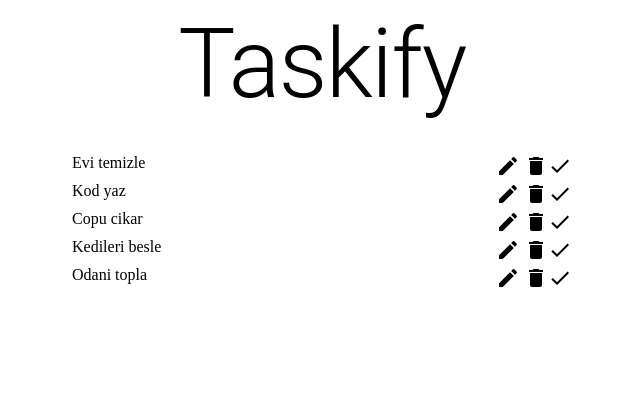
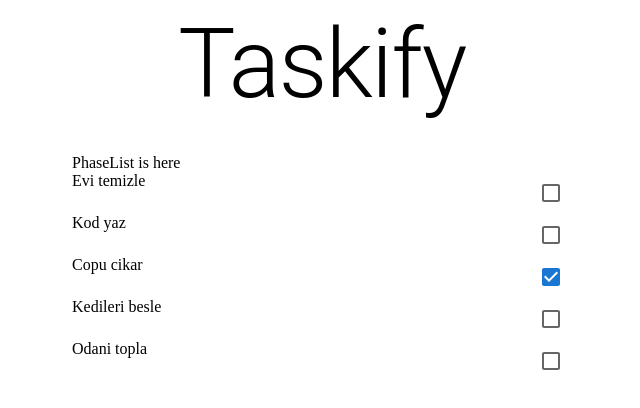
Before and after one commit to mcanozkulekci/Taskify, a React (Create React App) app: page / in a window 1280 px wide. Shown: the top 408 px of the page, without its empty margins (318-958 px from the left). Built offline with nearby package versions, Linux system fonts and the light colour scheme.

Commit message:
checkboxes added, and unnecesaary icons removed

```diff
--- a/src/App.tsx
+++ b/src/App.tsx
@@ -5,10 +5,12 @@ import { Box } from '@mui/material';
 
 import { Task } from './types/Task';
 import TaskList from './components/TaskList';
+import PhaseList from './components/PhaseList';
 
 const App: React.FC = () => {
   const [task, setTask] = useState<string>('');
   const [tasks, setTasks] = useState<Task[]>([]);
+  // const [phaseList, setPhaseList] = useState<TaskList[]>([]);
 
   return (
     <div className="App" style={{ justifyContent: 'center', display: 'flex' }}>
@@ -28,7 +30,8 @@ const App: React.FC = () => {
         >
           Taskify
         </Typography>
-        <TaskList tasks={MOCK_TASKS} setTasks={setTasks} />
+        <PhaseList />
+        <TaskList tasks={MOCK_TASKS} setTasks={setTasks} phase={1} />
       </Box>
     </div>
   );
--- a/src/components/MockTasks.ts
+++ b/src/components/MockTasks.ts
@@ -5,25 +5,30 @@ export const MOCK_TASKS = [
     id: 1,
     task: 'Evi temizle',
     isDone: false,
+    phase: 1,
   }),
   new Task({
     id: 2,
     task: 'Kod yaz',
     isDone: false,
+    phase: 2,
   }),
   new Task({
     id: 3,
     task: 'Copu cikar',
     isDone: true,
+    phase: 3,
   }),
   new Task({
     id: 4,
     task: 'Kedileri besle',
     isDone: false,
+    phase: 2,
   }),
   new Task({
     id: 5,
     task: 'Odani topla',
     isDone: false,
+    phase: 3,
   }),
 ];
--- a/src/components/PhaseList.tsx
+++ b/src/components/PhaseList.tsx
@@ -1,7 +1,13 @@
 import React from 'react';
+import { Task } from '../types/Task';
+import TaskList from './TaskList';
+
+interface PhaseListProps {
+  tasks: Task[];
+}
 
 const PhaseList = () => {
-  return <div>PhaseList</div>;
+  return <> PhaseList is here</>;
 };
 
 export default PhaseList;
--- a/src/components/SingleTask.tsx
+++ b/src/components/SingleTask.tsx
@@ -1,8 +1,9 @@
-import React from 'react';
+import React, { useState } from 'react';
 import { Task } from '../types/Task';
 import EditIcon from '@mui/icons-material/Edit';
 import DoneIcon from '@mui/icons-material/Done';
 import DeleteIcon from '@mui/icons-material/Delete';
+import { Checkbox } from '@mui/material';
 
 interface SingleTaskProps {
   task: Task;
@@ -15,23 +16,41 @@ const SingleTask: React.FC<SingleTaskProps> = ({
   tasks,
   setTasks,
 }: SingleTaskProps) => {
+  const [checked, setChecked] = useState<boolean>(false);
+  const handleDone = (id: number | undefined) => {
+    // Taskin  oldugu list degisiir ve icindeki tasklaroin  idsi, handleDone fonksiyonuna
+    // parametre olarak gelen idye esit olan taskin butun bilgileri ayni kalirken diger kosulda
+    // isDone attribute u tam tersine doner.
+
+    setTasks(
+      tasks.map((task) =>
+        task.id === id ? { ...task, isDone: !task.isDone } : task
+      )
+    );
+  };
+  const handleChange = (event: React.ChangeEvent<HTMLInputElement>) => {
+    setChecked(event.target.checked);
+  };
+  console.log(task.isDone);
   return (
-    <form
-      action=""
-      style={{ justifyContent: 'space-between', display: 'flex' }}
-    >
+    <form style={{ justifyContent: 'space-between', display: 'flex' }}>
       <span>{task.task}</span>
       <div>
-        <span className="icon">
-          <EditIcon />
-        </span>
-        <span className="icon">
-          {' '}
-          <DeleteIcon />
-        </span>
-        <span className="icon">
-          <DoneIcon />
-        </span>
+        {task.isDone ? (
+          <Checkbox
+            checked={!checked}
+            onChange={handleChange}
+            onClick={() => handleDone(task.id)}
+            inputProps={{ 'aria-label': 'controlled' }}
+          />
+        ) : (
+          <Checkbox
+            checked={checked}
+            onChange={handleChange}
+            onClick={() => handleDone(task.id)}
+            inputProps={{ 'aria-label': 'controlled' }}
+          />
+        )}
       </div>
     </form>
   );
--- a/src/components/TaskList.tsx
+++ b/src/components/TaskList.tsx
@@ -1,4 +1,3 @@
-import { Grid } from '@mui/material';
 import React from 'react';
 import { Task } from '../types/Task';
 import SingleTask from './SingleTask';
@@ -6,6 +5,7 @@ import SingleTask from './SingleTask';
 interface TaskListProps {
   tasks: Task[];
   setTasks: React.Dispatch<React.SetStateAction<Task[]>>;
+  phase: number;
 }
 
 const TaskList: React.FC<TaskListProps> = ({
@@ -13,8 +13,7 @@ const TaskList: React.FC<TaskListProps> = ({
   setTasks,
 }: TaskListProps) => {
   return (
-    <Grid sx={{ flexGrow: 1 }} container spacing={2}>
-      <Grid item xs={12}>
+    <div className="tasks">
       {tasks.map((task) => (
         <SingleTask
           task={task}
@@ -23,8 +22,7 @@ const TaskList: React.FC<TaskListProps> = ({
           setTasks={setTasks}
         />
       ))}
-      </Grid>
-    </Grid>
+    </div>
   );
 };
 
--- a/src/types/Task.ts
+++ b/src/types/Task.ts
@@ -2,11 +2,13 @@ export class Task {
   id: number | undefined;
   task: string | undefined;
   isDone: boolean | undefined;
+  phase: number | undefined;
 
   constructor(initializer?: any) {
     if (!initializer) return;
     if (initializer.id) this.id = initializer.id;
     if (initializer.task) this.task = initializer.task;
     if (initializer.isDone) this.isDone = initializer.isDone;
+    if (initializer.phase) this.phase = initializer.phase;
   }
 }
```
Lines whose indentation alone changed are shown as unchanged.
